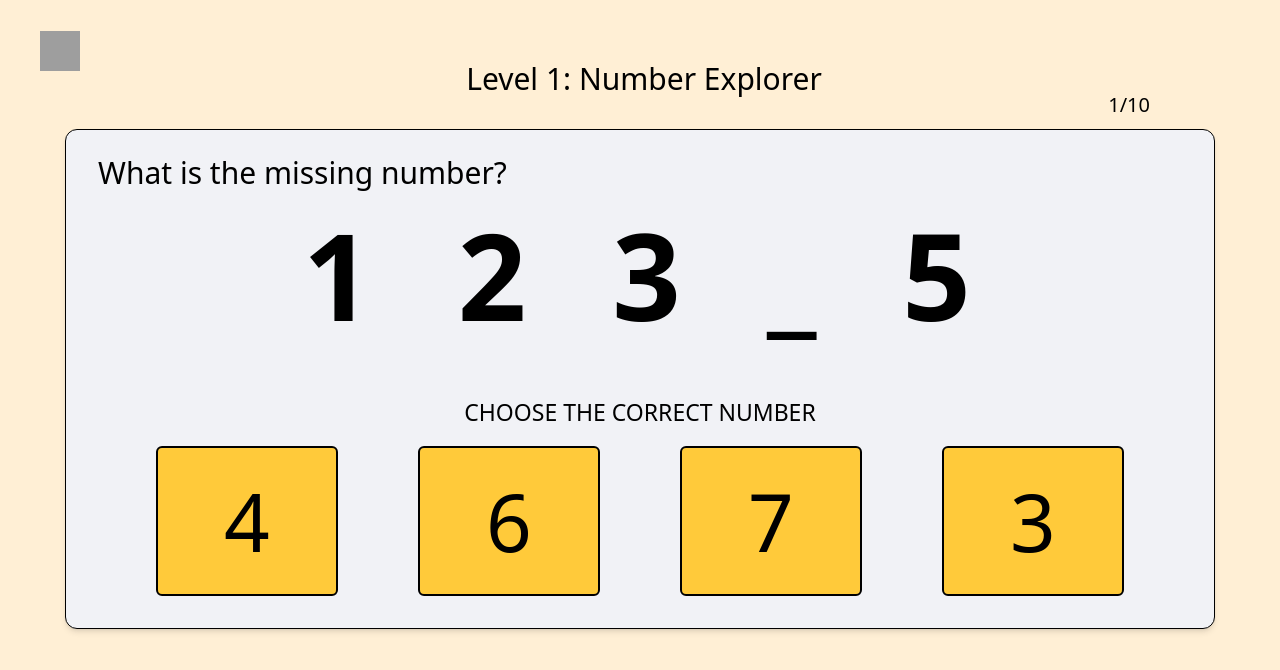
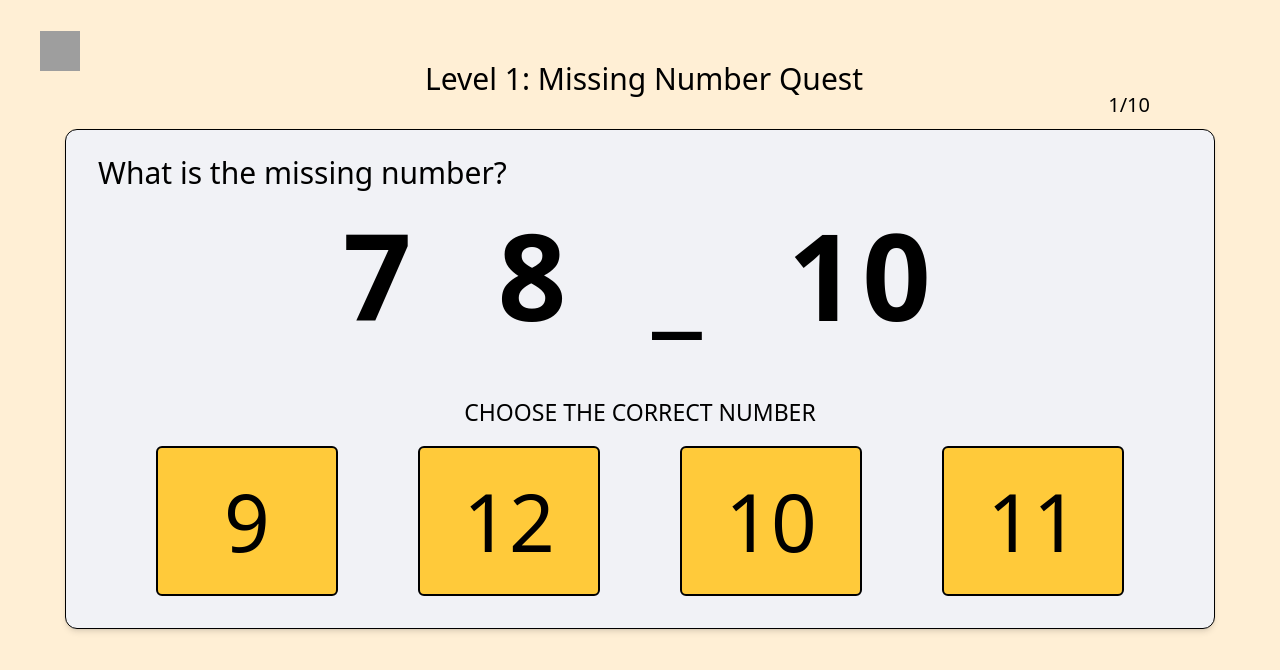
Before and after one commit to felraine/SpederMath_Repository, a React (Vite) app in the folder frontend_web/spedermath/: page /lessons/1 in a window 1280 px wide. Shown: the top 670 px of the page. Built offline with nearby package versions, Linux system fonts and the light colour scheme; sample sign-in values are in the browser's storage; grey boxes are pictures that could not be loaded; a web font is replaced by a local one.

Commit message:
randomized question and choices for lesson 1

```diff
--- a/frontend_web/spedermath/src/components/lessons/CountLesson.jsx
+++ b/frontend_web/spedermath/src/components/lessons/CountLesson.jsx
@@ -1,22 +1,10 @@
 import React, { useState } from 'react';
 import axios from 'axios';
 import LessonLayout from '../reusable/LessonLayout';
-
-const mainLessonPhase = [
-    { sequence: [1, 2, 3, null, 5], correct: 4, choices: [4, 6, 7, 3] },
-    { sequence: [2, 3, null, 5], correct: 4, choices: [1, 4, 6, 3] },
-    { sequence: [null, 1, 2, 3], correct: 0, choices: [0, 1, 2, 3] },
-    { sequence: [3, 4, null, 6], correct: 5, choices: [4, 5, 6, 7] },
-    { sequence: [4, null, 6, 7], correct: 5, choices: [5, 4, 6, 3] },
-    { sequence: [null, 10, 11, 12], correct: 9, choices: [9, 8, 10, 11] },
-    { sequence: [5, null, 7, 8], correct: 6, choices: [6, 5, 7, 4] },
-    { sequence: [8, 9, null, 11], correct: 10, choices: [10, 9, 8, 12] },
-    { sequence: [null, 2, 3, 4], correct: 1, choices: [1, 0, 2, 3] },
-    { sequence: [6, null, 8, 9], correct: 7, choices: [7, 6, 8, 5] },
-  ];
-
+import { generateLessons } from '../lessons/RandomNumGen';
 
 const CountLesson = () => {
+  const [mainLessonPhase] = useState(generateLessons(10));
   const [currentStep, setCurrentStep] = useState(0);
   const [selected, setSelected] = useState(null);
   const [showAnswer, setShowAnswer] = useState(false);
@@ -76,7 +64,7 @@ const CountLesson = () => {
 
   return (
     <LessonLayout
-      lesson={{ lessonid: 1, title: 'Number Explorer' }}
+      lesson={{ lessonid: 1, title: 'Missing Number Quest' }}
       progress={`${Math.min(currentStep + 1, mainLessonPhase.length)}/${mainLessonPhase.length}`}
     >
      <h2 className="text-[30px] -mt-5 mb-4 font-neucha text-left w-full">
--- /dev/null
+++ b/frontend_web/spedermath/src/components/lessons/RandomNumGen.jsx
@@ -0,0 +1,32 @@
+const generateLessons = (count = 10) => {
+    const lessons = [];
+
+    for (let i = 0; i < count; i++) {
+      const start = Math.floor(Math.random() * 10);//random num gen
+      const sequence = Array.from({ length: 4 }, (_, index) => start + index);
+
+      const missingIndex = Math.floor(Math.random() * 4);
+      const correct = sequence[missingIndex];
+      sequence[missingIndex] = null;
+
+      //generate other 3 choices
+      const choicesSet = new Set([correct]);
+      while (choicesSet.size < 4) {
+        const offset = Math.floor(Math.random() * 7) - 3; // random num gen
+        const candidate = correct + offset;
+        if (candidate >= 0) {
+          choicesSet.add(candidate);
+        }
+      }
+
+      lessons.push({
+        sequence,
+        correct,
+        choices: Array.from(choicesSet).sort(() => Math.random() - 0.5),
+      });
+    }
+
+    return lessons;
+  };
+
+  export { generateLessons };
```
